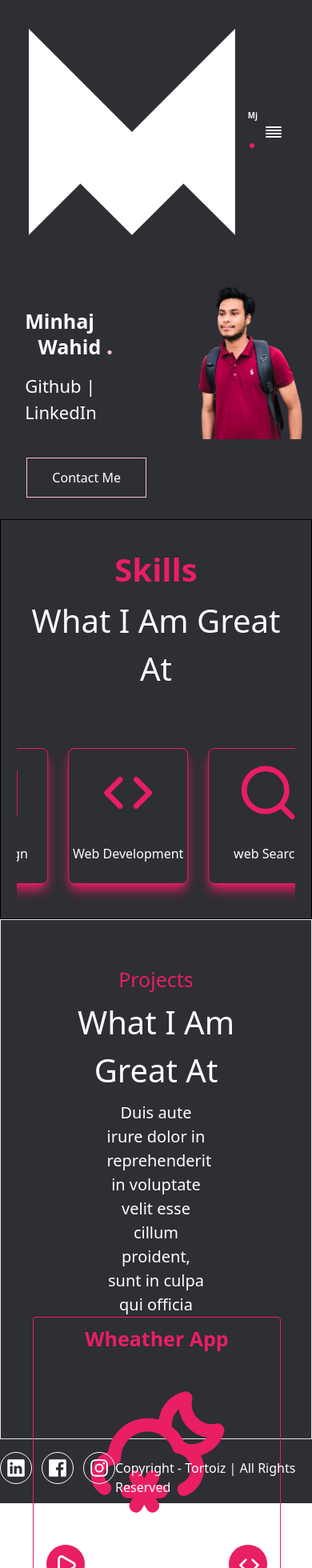
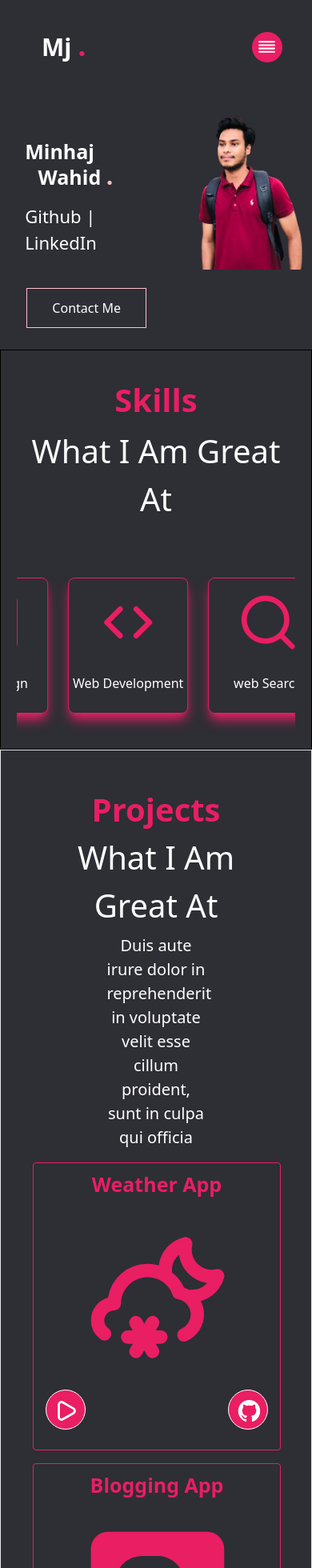
Before and after one commit to muhammadminhaj786/React-Portfolio, a React (Vite) app: page / in a window 390 px wide. Shown: the top 1960 px of the page at 80% size. Built offline with nearby package versions, Linux system fonts and the light colour scheme.

Commit message:
'almost done'

```diff
--- /dev/null
+++ b/src/component/footer/Footer.css
@@ -0,0 +1,15 @@
+/* on screen 450px */
+@media screen and (max-width: 450px) {
+    .foot-ctn{
+        font-size: 10px !important;
+        font-weight: bold;
+        padding-left: 10px !important;
+    }
+    .social{
+        height: 32px;
+        width: 32px;
+        border-radius: 32px;
+        padding: 4px;
+    }
+
+  }
--- a/src/component/footer/Footer.jsx
+++ b/src/component/footer/Footer.jsx
@@ -1,18 +1,18 @@
 import React from 'react'
 import * as Unicons from '@iconscout/react-unicons';
 import {UilLinkedin, UilFacebook, UilInstagram  } from '@iconscout/react-unicons'
-
+import './Footer.css'
 
 const Footer = () => {
   return (
     <div className='bg-secondary h-[80px] flex justify-between'>
            <div className='flex gap-3 mt-4'>
-          <div className='border border-[white] h-[40px] w-[40px] rounded-[30px] p-[6px]'><Unicons.UilLinkedin color='white' size='26px' /></div>
-          <div className='border border-[white] h-[40px] w-[40px] rounded-[30px] p-[6px]'><Unicons.UilFacebook color='white' size='26px' /></div>
-          <div className='border border-[white] h-[40px] w-[40px] rounded-[30px] p-[6px]'><Unicons.UilInstagram color='white' size='26px' /></div>
+          <div className=' bg-primary social h-[40px] w-[40px] rounded-[30px] p-[7px]'><Unicons.UilLinkedin className='icon' color='white' size='23px' /></div>
+          <div className=' bg-primary social h-[40px] w-[40px] rounded-[30px] p-[7px]'><Unicons.UilFacebook  className='icon' color='white' size='23px' /></div>
+          <div className=' bg-primary social h-[40px] w-[40px] rounded-[30px] p-[7px]'><Unicons.UilInstagram className='icon' color='white' size='23px' /></div>
         </div>
-        <div className=' '>
-            <p className='mt-6  text-[white]'>
+        <div className=' mr-4'>
+            <p className='foot-ctn mt-6  text-[white]'>
             Copyright - Tortoiz | All Rights Reserved
             </p>
         </div>
--- a/src/component/main/Main.jsx
+++ b/src/component/main/Main.jsx
@@ -28,7 +28,7 @@ const Main = () => {
         </div>
         <div className='w-[30%] box3'>
           <h1 className='w-[80%] text-[20px] mt-[40px] mx-auto text-primary'>Introduction</h1>
-          <p className='text-[40px] w-[80%] mx-auto text-[white]'>
+          <p className='text-[20px] w-[80%] mx-auto text-[white]'>
             Mern Stack Developer.
             web dev
           </p>
--- a/src/component/main3/Section3.jsx
+++ b/src/component/main3/Section3.jsx
@@ -1,34 +1,40 @@
 import React from 'react'
 
 import pro1 from '../../assets/pro1.PNG'
-import ProjectCard from '../ProjectCard';
 import { Grid } from '@mui/material';
+import { motion } from "framer-motion"
+import ProjectCard from '../product/ProjectCard';
+import * as Unicons from '@iconscout/react-unicons';
+import { UilWindow, UilCloudMoonMeatball, UilPlay, UilGithub, UilBlogger  } from '@iconscout/react-unicons'
+
 
 const Section3 = () => {
   return (
-    <div className="h-[650px] border bg-secondary p-[40px]">
+    <>
+    <div className="h-[100%] border bg-secondary p-[40px]">
     <div className="ctn">
-      <h3 className="text-center text-[25px] text-primary mt-4">Projects</h3>
-      <h1 className="text-[bold] text-[40px] text-[white] mt-1 text-center">What I Am Great At</h1>
-      <p className="text-center w-[40%] text-[20px] mx-auto text-[white] mt-2">
+      <h3 className="text-center text-[40px] font-bold text-primary mt-1">Projects</h3>
+      <h1 className="text-[bold] text-[40px] text-[white]  text-center">What I Am Great At</h1>
+      <p className="text-center w-[40%] text-[20px] mx-auto text-[white] mt-[5px]">
         Duis aute irure dolor in reprehenderit in voluptate velit esse cillum
         proident, sunt in culpa qui officia
       </p>
     </div>
-    <div>
+    <div className='mt-4'>
     <Grid container spacing={2}>
-  <Grid item xs={12} md={6} lg={4}>
-    <ProjectCard />
+  <Grid item xs={12} sm={6} md={6} lg={4}>
+    <ProjectCard ele={<Unicons.UilCloudMoonMeatball color='#e91e63' size='200px' />} heading={'Weather App'} />
   </Grid>
-  <Grid item xs={12} md={6} lg={4}>
-    <ProjectCard />
+  <Grid item xs={12} sm={6} md={6} lg={4}>
+    <ProjectCard  ele={<Unicons.UilBlogger color='#e91e63' size='200px' />} heading={'Blogging App'} />
   </Grid>
-  <Grid item xs={12} md={6} lg={4}>
-    <ProjectCard />
+  <Grid item xs={12} sm={6} md={6} lg={4}>
+    <ProjectCard  ele={<Unicons.UilCloudMoonMeatball color='#e91e63' size='200px' />} heading={'App'} />
   </Grid>
 </Grid>
     </div>
   </div>
+  </>
   )
 }
 
--- /dev/null
+++ b/src/component/navbar/Navbar.css
@@ -0,0 +1,8 @@
+/* on screen 450px */
+@media screen and (max-width: 450px) {
+    .brand{
+        font-size: 30px !important;
+    }
+
+
+  }
--- a/src/component/Navbar.jsx
+++ b/src/component/navbar/Navbar.jsx
@@ -3,7 +3,8 @@ import * as Unicons from '@iconscout/react-unicons';
 import UilReact from '@iconscout/react-unicons/icons/uil-react'
 import { UilAlignJustify } from '@iconscout/react-unicons'
 import { motion } from "framer-motion"
-import Animation from './Animation';
+import Animation from '../Animation';
+import './Navbar.css'
 
 const Navbar = () => {
   const [isDropdownOpen, setDropdownOpen] = useState(false);
@@ -12,32 +13,11 @@ const Navbar = () => {
     setDropdownOpen(!isDropdownOpen);
   };
 
-  const icon = {
-    hidden: {
-      pathLength: 0,
-      fill: "rgba(255, 255, 255, 0)"
-    },
-    visible: {
-      pathLength: 1,
-      fill: "rgba(255, 255, 255, 1)"
-    }
-  }
 
   return (
     <nav className="flex items-center justify-between  bg-secondary text-white p-9">
-       <svg
-    xmlns="http://www.w3.org/2000/svg"
-    viewBox="0 0 100 100"
-  >
-    <motion.path
-      d="M0 100V0l50 50 50-50v100L75 75l-25 25-25-25z"
-      variants={icon}
-      initial="hidden"
-      animate="visible"
-    />
-  </svg>
 
-            <div className='ml-[5%] text-[2.5vw] text-[white] font-bold'>Mj <span className='text-4xl text-primary'>.</span> </div>
+            <div className=' brand ml-[5%] text-[2.5vw] text-[white] font-bold'>Mj <span className='text-4xl text-primary'>.</span> </div>
       <ul className="hidden sm:flex space-x-4 ml-[50%] text-[1.4vw] text-[white] font-bold">
         <li className="hover:border-b-2 hover:border-primary  cursor-pointer">Home</li>
         <li className="hover:border-b-2 hover:border-primary cursor-pointer">About</li>
@@ -52,7 +32,9 @@ const Navbar = () => {
         >
           Toolbar Button
         </button> */}
-        <Unicons.UilAlignJustify className='sm:hidden ' onClick={toggleDropdown} />
+        <div className='sm:hidden  h-[40px] p-[6px] w-[40px] bg-primary rounded-[30px] border border-secondary'>
+        <Unicons.UilAlignJustify size='25px' className='sm:hidden ' onClick={toggleDropdown} />
+        </div>
 
         {isDropdownOpen && (
           <div className="sm:hidden absolute bg-gray-800 text-white mt-2 p-2 rounded right-0">
--- a/src/component/ProjectCard.jsx
+++ b/src/component/product/ProjectCard.jsx
@@ -1,22 +1,24 @@
 import React from 'react'
 import * as Unicons from '@iconscout/react-unicons';
-import { UilWindow, UilCloudMoonMeatball, UilPlay } from '@iconscout/react-unicons'
+import { UilWindow, UilCloudMoonMeatball, UilPlay, UilGithub, UilBlogger  } from '@iconscout/react-unicons'
 
-const ProjectCard = () => {
+const ProjectCard = ({ele, heading}) => {
+  // const ele = <Unicons.UilCloudMoonMeatball color='#e91e63' size='200px' />
   return (
     <div className="box5 w-[310px] h-[360px] rounded border border-primary  ">
         <div className='h-[60px]'>
             <p className='font-bold mt-2 text-center text-primary text-[25px]'>
-                Wheather App
+                {heading}
                 {/* <iframe src="https://giphy.com/embed/3s39mJ7zXU94mfAq4W" width="480" height="270" frameBorder="0" class="giphy-embed" allowFullScreen></iframe><p><a href="https://giphy.com/gifs/sharktank-episode-2-season-10-shark-tank-3s39mJ7zXU94mfAq4W">via GIPHY</a></p> */}
             </p>
         </div>
         <div className=' w-[90%] mx-auto  pl-[40px]'>
-        <Unicons.UilCloudMoonMeatball color='#e91e63' size='200px' />
+          {ele}
         </div>
+
         <div className='flex justify-between mt-[5%] w-[90%] mx-auto'>
             <div className='h-[50px] bg-primary rounded-[30px] w-[50px] border border-[white] p-[9px]'> <Unicons.UilPlay size='33px' color='white' /></div>
-            <div className='h-[50px] bg-primary rounded-[30px] w-[50px] border border-[white] p-[9px]'> <Unicons.UilArrow size='33px' color='white' /></div>
+            <div className='h-[50px] bg-primary rounded-[30px] w-[50px] border border-[white] p-[9px]'> <Unicons.UilGithub  size='33px' color='white' /></div>
         </div>
     </div>
   )
--- a/src/pages/Home.jsx
+++ b/src/pages/Home.jsx
@@ -4,13 +4,14 @@ import Main from '../component/main/Main'
 import Section2 from '../component/main2/Section2'
 import Section3 from '../component/main3/Section3'
 import Footer from '../component/footer/Footer'
-import Navbar from '../component/Navbar'
+import Navbar from '../component/navbar/Navbar'
+
 
 const Home = () => {
   return (
     <div className=''>
         <div>
-            <Navbar />
+            <Navbar/>
             <Main />
             <Section2 />
             <Section3 />
```
Also changed, not shown: src/component/main3/Section3.css (added).
